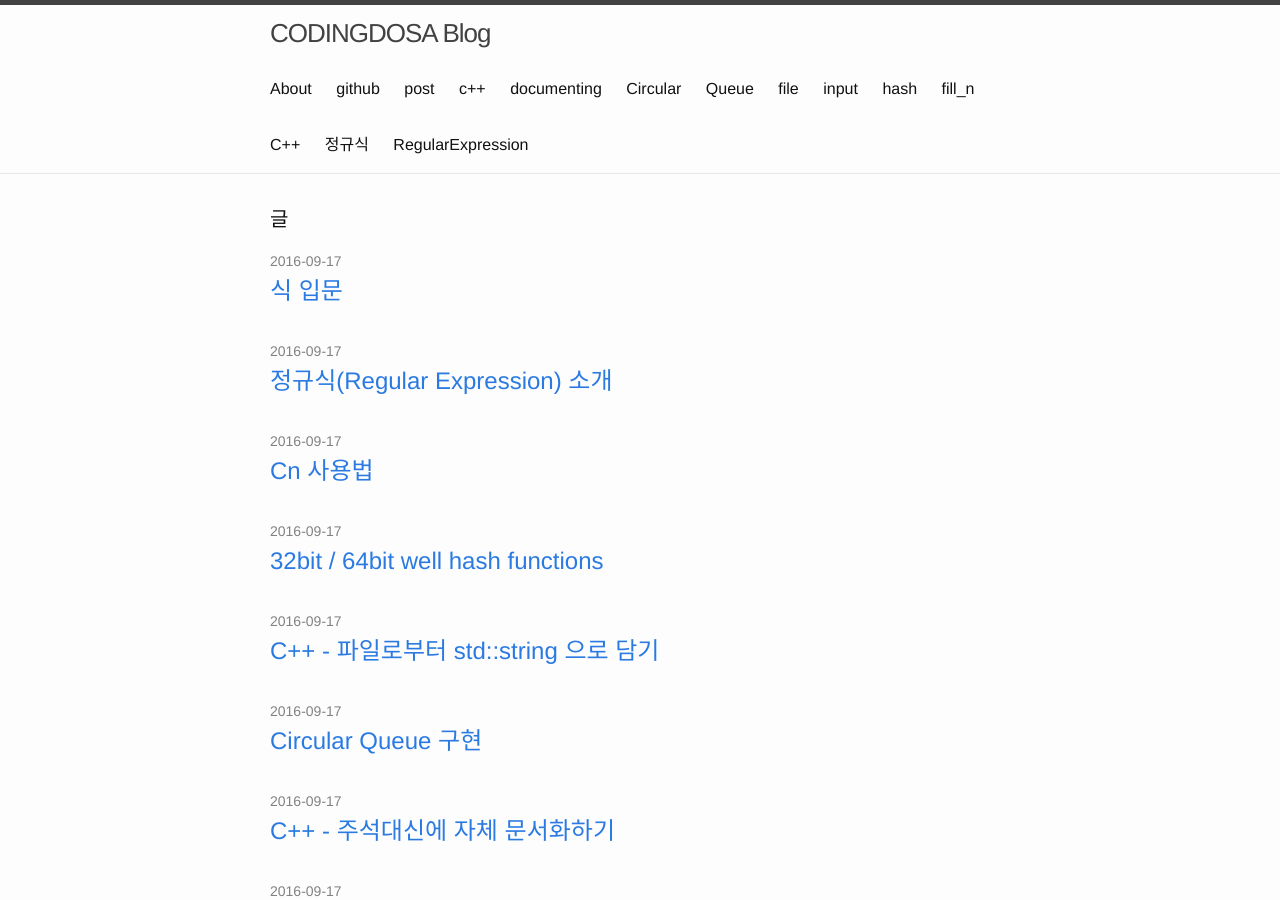
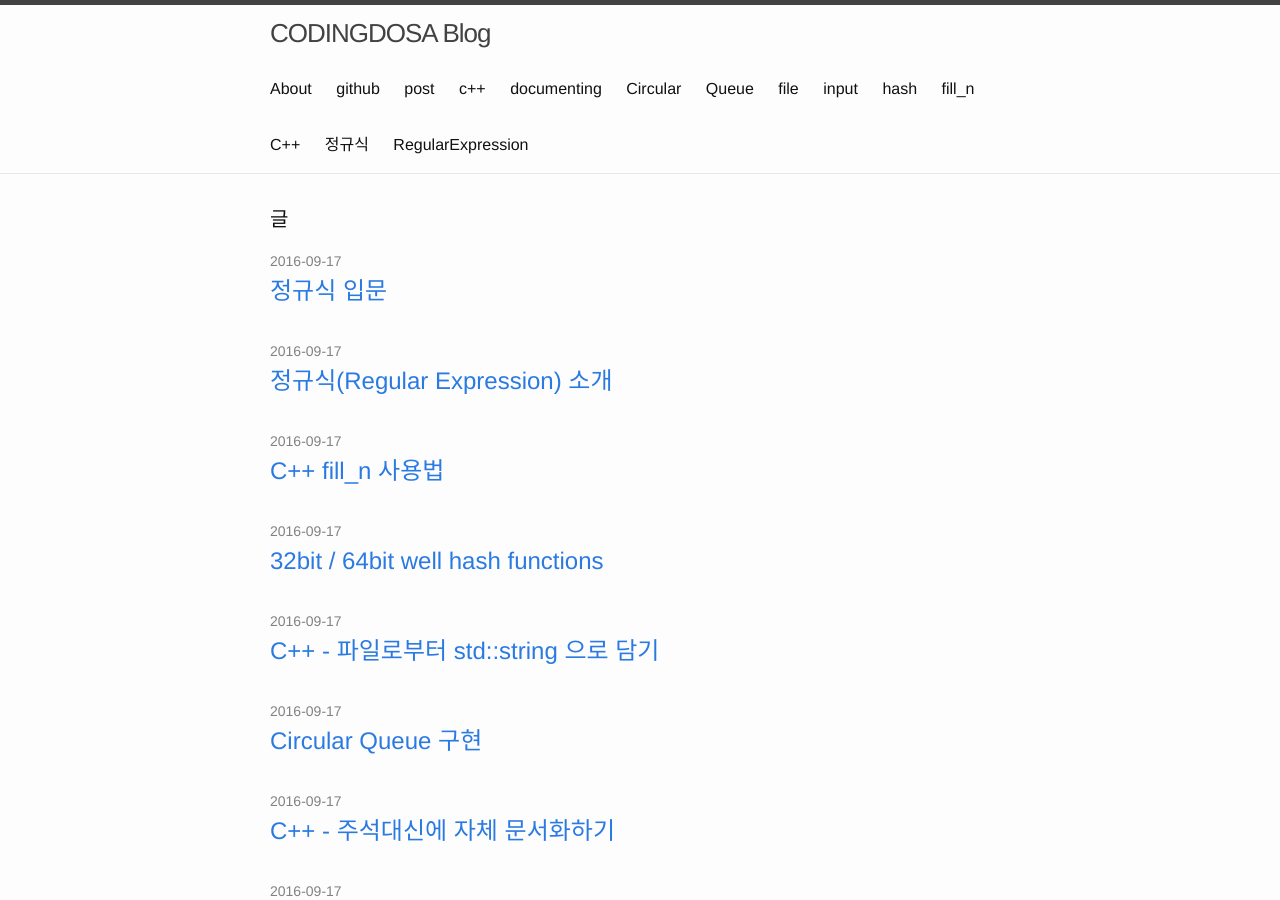
Before and after one commit to hsnks100/hsnks100.github.io.bak, a Jekyll site: the page built from index.html, in a window 1280 px wide and 900 px high. Built offline with Jekyll 4.4.1, drawn with Linux system fonts in a browser that asks for light colours; the list of posts is cut into pages by our own code.

Commit message:
update post

```diff
--- a/_posts/2016-09-17-C++---fill_n-사용법.markdown
+++ b/_posts/2016-09-17-C++---fill_n-사용법.markdown
@@ -1,6 +1,6 @@
 ---
 layout: post
-title: "Cn 사용법"
+title: "C++ fill_n 사용법"
 author: 코딩도사(hsnks100@gmail.com)
 date: 2016-09-17 08:53 +0900
 tags: fill_n C++
--- a/_posts/2016-09-17-정규식-입문.markdown
+++ b/_posts/2016-09-17-정규식-입문.markdown
@@ -1,6 +1,6 @@
 ---
 layout: post
-title: "식 입문"
+title: "정규식 입문"
 author: 코딩도사(hsnks100@gmail.com)
 date: 2016-09-17 08:57 +0900
 tags: 정규식 RegularExpression
```
